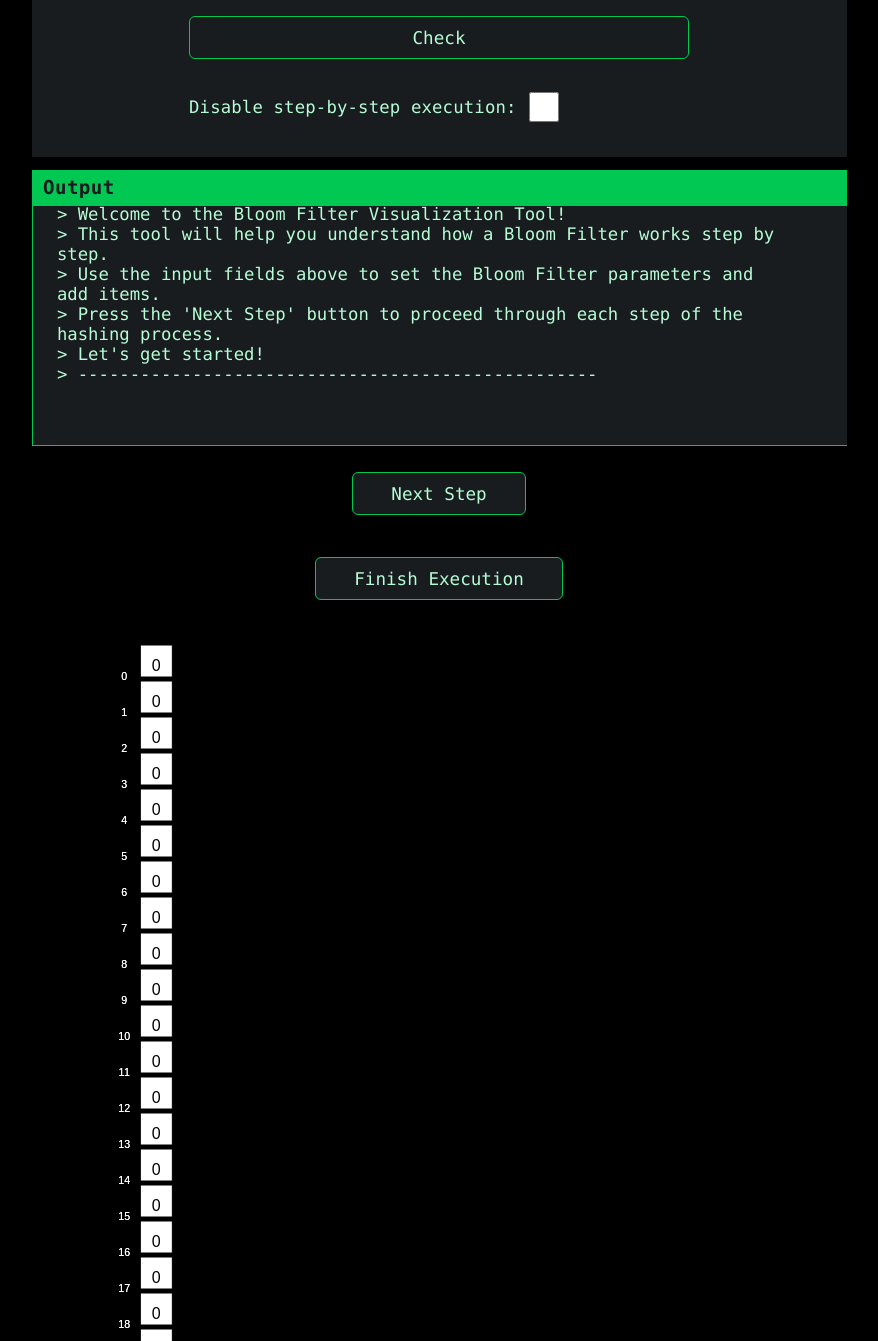
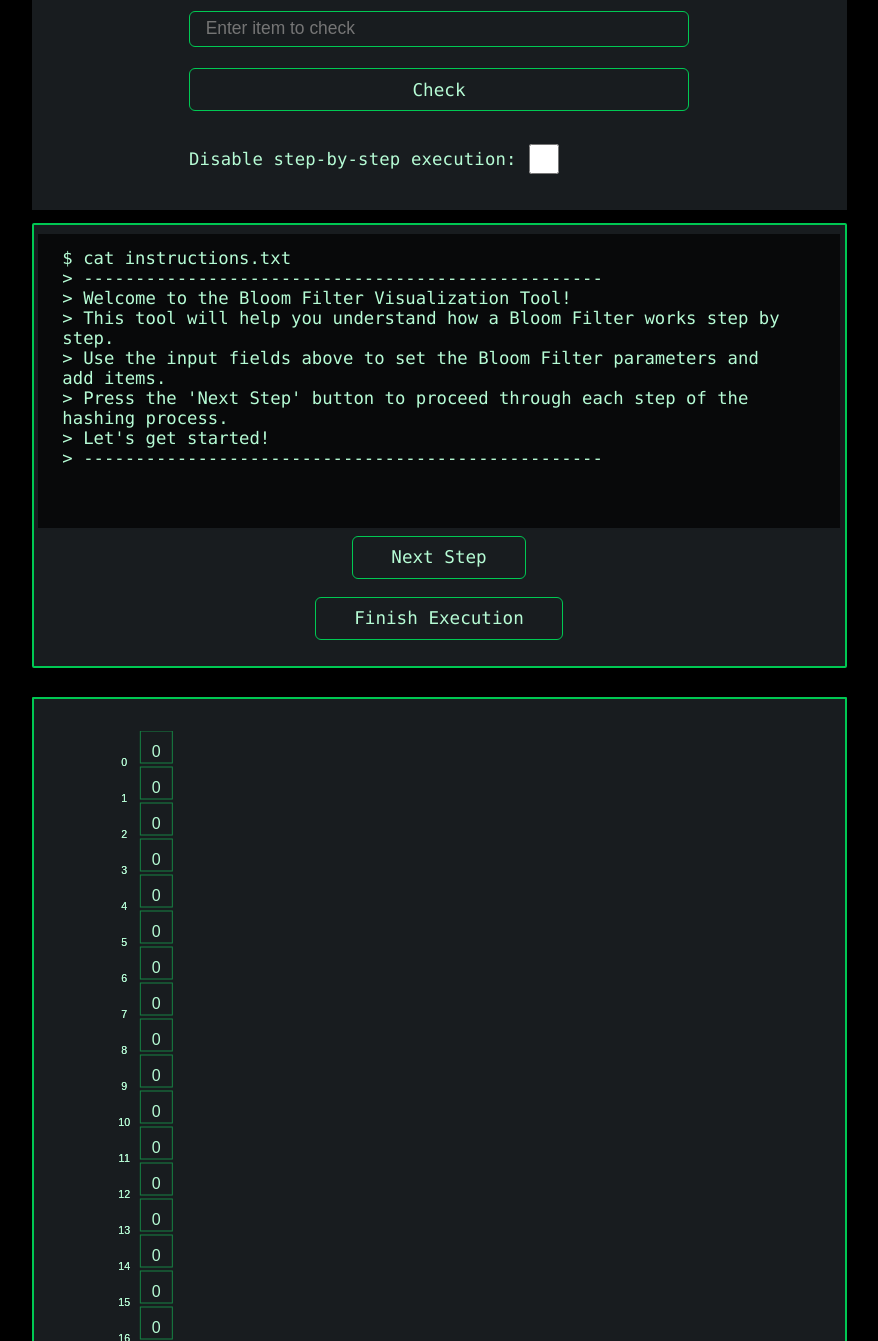
Before and after one commit to Skalnark/bloom_filter_algorithm_visualizer, a website built with Parcel: page index.html in a window 1280 px wide. Shown: the part 679-2020 px from the top of the page, without its empty margins (201-1079 px from the left). Built offline with nearby package versions, Linux system fonts and the light colour scheme.

Commit message:
Refactor input fields in index.html for better formatting, enhance button layout in prompt-holder, and improve styling in style.css for a more cohesive UI experience.

```diff
--- a/index.html
+++ b/index.html
@@ -15,14 +15,14 @@
             <div id="item-input-holder" class="item-info-holder container">
                 <div class="item-input-holder input-separator">
                     <label for="bf-bit-size-input" class="info-label">Number of bits in the filter (max 500):</label>
-                    <input type="number" id="bf-bit-size-input" class="item-input-holder input-field" min="1"
-                        value="30" max="500"/>
+                    <input type="number" id="bf-bit-size-input" class="item-input-holder input-field" min="1" value="30"
+                        max="500" />
                 </div>
                 <div class="item-input-holder input-separator">
                     <label for="bf-dummy-count-input" class="info-label">Dummy
                         words (max 10):</label>
                     <input type="number" id="bf-dummy-count-input" class="item-input-holder input-field" min="0"
-                        value="0" max="10"/>
+                        value="0" max="10" />
                 </div>
 
                 <button id="bf-bit-size-submit" class="item-input-holder submit-button">
@@ -72,16 +72,15 @@
         </div>
         <div id="prompt-holder" class="param-holder">
             <div class="prompt-window">
-                <div id="prompt-label" class="prompt-header">Output</div>
                 <textarea id="prompt-textarea" class="prompt-textarea" rows="4" cols="50"
                     placeholder="Enter your prompt here..."></textarea>
+                <button id="next-step-button" class="next-step-button">
+                    Next Step
+                </button>
+                <button id="finish-journey-button" class="next-step-button">
+                    Finish Execution
+                </button>
             </div>
-            <button id="next-step-button" class="next-step-button">
-                Next Step
-            </button>
-            <button id="finish-journey-button" class="next-step-button">
-                Finish Execution
-            </button>
         </div>
         <div id="bf-container" class="container">
             <svg id="bloom-filter-svg" class="svg bf-svg"></svg>
--- a/src/Draw.js
+++ b/src/Draw.js
@@ -22,7 +22,7 @@ class Draw {
     // Uses d3 to draw a square at (x, y) with given size, fill color and stroke color
     // moves the square to some (x, y) coordinates (if provided)
     // and then returns the x and y coordinates of the square
-    #drawSquare(x, y, size, fill = '#ffffff', stroke = '#000000') {
+    #drawSquare(x, y, size, fill = '#181c1f', stroke = '#168344ff') {
         const rect = document.createElementNS(
             'http://www.w3.org/2000/svg',
             'rect',
@@ -33,11 +33,12 @@ class Draw {
         rect.setAttribute('height', size);
         rect.setAttribute('fill', fill);
         rect.setAttribute('stroke', stroke);
+        rect.setAttribute('background-color', '#181c1f');
         rect.setAttribute('class', 'bf-bit');
         return rect;
     }
 
-    #drawBitValue(x, y, value, size, fontColor = '#000000') {
+    #drawBitValue(x, y, value, size, fontColor = '#b6fcd5') {
         const text = document.createElementNS(
             'http://www.w3.org/2000/svg',
             'text',
@@ -72,14 +73,15 @@ class Draw {
         for (let i = 0; i < bits.length; i++) {
             let bit = bits[i] ? '1' : '0';
 
-            let fill = bit === '1' ? '#4bb543ff' : '#ffffffff';
-            let square = this.#drawSquare(x, y, size, fill, '#000000');
+            let fill = bit === '1' ? '#b6fcd5' : '#181c1f';
+            let fillText = bit === '1' ? '#181c1f' : '#b6fcd5';
+            let square = this.#drawSquare(x, y, size, fill);
 
             square.setAttribute('id', `bit-${i}`);
-            let text = this.#drawBitValue(x + (size / 2), y + (size / 6) * 4, bit, size / 2, '#000000');
+            let text = this.#drawBitValue(x + (size / 2), y + (size / 6) * 4, bit, size / 2, fillText);
             text.setAttribute('id', `bit-text-${i}`);
 
-            let index = this.#drawBitValue(x - (size / 2), y + size, i, size / 3, '#ffffffff');
+            let index = this.#drawBitValue(x - (size / 2), y + size, i, size / 3, '#b6fcd5');
             index.setAttribute('id', `bit-index-${i}`);
             this.svg.appendChild(index);
 
@@ -151,7 +153,7 @@ class Draw {
     }
 
     drawCheckLine(hash, value, item) {
-        let color = value ? '#4bb543ff' : '#b80808ff';
+        let color = value ? '#11ff00ff' : '#ff0000ff';
         let line = this.#drawLine({ div1: `check-box`, div2: `bit-${hash}`, color: color }, true);
         line.setAttribute('id', `check-line-${item}-bit-${hash}`);
         this.checkLines.push(line);
@@ -227,7 +229,7 @@ class Draw {
     repositionItemBoxes() {
         if (this.itemBoxes.length === 0) return;
 
-        let givenX = this.svg.clientWidth / 2;
+        let givenX = this.svg.clientWidth - 250;
         let gap = 4 * this.svg.clientHeight / 100;
         let lastYPosition = 50;
         this.itemBoxes.forEach(({ rect, textElem }) => {
--- a/style.css
+++ b/style.css
@@ -47,7 +47,8 @@
 
 .next-step-button {
     display: block;
-    margin: 1.2em auto;
+    margin-top: 0.4em;
+    margin-bottom: 0.6em;
     font-size: 1.1rem;
     padding: 0.6em 2.2em;
     background: #181c1f;
@@ -77,7 +78,7 @@
     min-height: 190px;
     padding-left: 3%;
     padding-right: 7%;
-    padding-top: 1%;
+    padding-top: 8%;
     padding-bottom: 5%;
     margin: 1px;
     width: 100%;
@@ -89,7 +90,7 @@
     pointer-events: none;
     user-select: text;
     display: flex;
-    background: #181c1f;
+    background: #08090a;
     color: #b6fcd5;
     font-size: 1.08rem;
     font-family: 'Fira Mono', 'Consolas', 'Menlo', monospace;
@@ -114,9 +115,19 @@
 .prompt-window {
     width: 100%;
     min-width: 805px;
-    background-color: #00c853;
+    background-color: #181c1f;
     color: #00c853;
     margin: 5px;
+    display: flex;
+    flex-direction: column;
+    align-items: center;
+    border-radius: 2px;
+    border: 2px solid #00c853;
+    box-sizing: border-box;
+    padding-top: 0.5rem;
+    padding-bottom: 1rem;
+    padding-left: 0.3rem;
+    padding-right: 0.3rem;
 }
 
 .item-input-holder {
@@ -132,7 +143,6 @@
 
 .item-info-holder {
     align-items: center;
-    border-radius: 12px;
     display: flex;
     flex-direction: column;
     width: 100%;
@@ -183,6 +193,16 @@
 .info-elements,
 .info-fpr {
     min-width: 160px;
+}
+
+#bf-container {
+    width: 100%;
+    max-width: 1200px;
+    padding-top: 2rem;
+    box-sizing: border-box;
+    background: #181c1f;
+    border-radius: 1px;
+    border: 2px solid #00c853;
 }
 
 .svg {
@@ -245,13 +265,27 @@ body,
     color: #b6fcd5 !important;
 }
 
+.main-title {
+    font-family: 'Fira Mono', 'Consolas', 'Menlo', 'Monaco', 'Courier New', monospace;
+    color: #b6fcd5;
+    background: #181c1f;
+    font-size: 2.3rem;
+    font-weight: 700;
+    letter-spacing: 0.03em;
+    text-align: center;
+    padding: 0.6em 0;
+    border-radius: 1px;
+    border-bottom: 2px solid #00c853;
+    padding-left: 10px;
+    padding-right: 10px;
+}
+
 /* Make the scroll-button follow the viewport */
 #scroll-button, .scroll-button {
     position: fixed;
     bottom: 2.5em;
     right: 2.5em;
     z-index: 1000;
-    box-shadow: 0 2px 8px rgba(0,0,0,0.18);
     border-radius: 50%;
     padding: 1em 1.2em;
     background: #181c1f;
```
